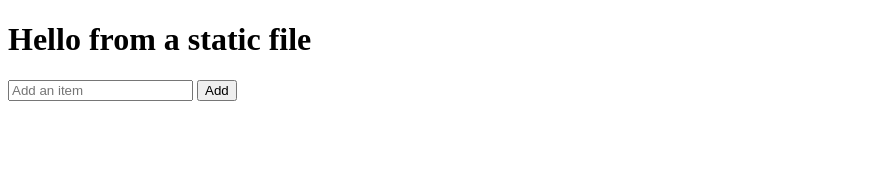
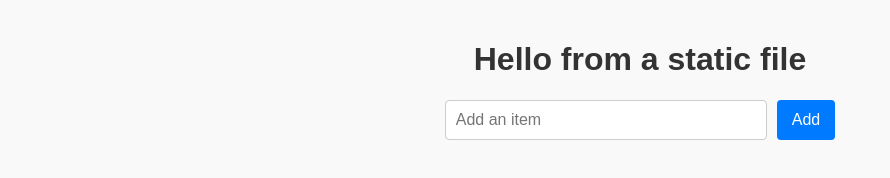
Before and after one commit to arima15/Task-manager-using-express.js, a website: page public/index.html in a window 1280 px wide. Shown: the whole page, without its empty margins (0-890 px from the left). Drawn offline with Linux system fonts and the light colour scheme; no server answers.

Commit message:
Add basic css styling

```diff
--- a/public/index.html
+++ b/public/index.html
@@ -4,6 +4,7 @@
     <meta charset="UTF-8">
     <meta name="viewport" content="width=device-width, initial-scale=1.0">
     <title>Static File</title>
+    <link rel="stylesheet" href="styles.css">
 </head>
 <body>
     <h1>Hello from a static file</h1>
@@ -13,6 +14,7 @@
         <button type="submit">Add</button>
     </form>
     <ul id="item-list"></ul>
+
     <script>
         const form = document.getElementById('item-form');
         const input = document.getElementById('item-input');
@@ -29,7 +31,7 @@
                 });
 
                 input.value = '';
-                    LoadItems();
+                loadItems();
             }
         });
 
@@ -40,8 +42,6 @@
         }
 
         loadItems();
-
     </script>
-
 </body>
 </html>
--- /dev/null
+++ b/public/styles.css
@@ -0,0 +1,48 @@
+body {
+    font-family: Arial, sans-serif;
+    margin: 0;
+    padding: 20px;
+    background-color: #f9f9f9;
+}
+h1 {
+    text-align: center;
+    color: #333;
+}
+form {
+    display: flex;
+    justify-content: center;
+    margin-bottom: 20px;
+}
+#item-input {
+    padding: 10px;
+    font-size: 16px;
+    border: 1px solid #ccc;
+    border-radius: 4px;
+    width: 300px;
+}
+button {
+    padding: 10px 15px;
+    font-size: 16px;
+    color: white;
+    background-color: #007bff;
+    border: none;
+    border-radius: 4px;
+    margin-left: 10px;
+    cursor: pointer;
+}
+button:hover {
+    background-color: #0056b3;
+}
+ul {
+    list-style-type: none;
+    padding: 0;
+    max-width: 400px;
+    margin: 0 auto;
+}
+li {
+    background-color: white;
+    margin: 5px 0;
+    padding: 10px;
+    border-radius: 4px;
+    box-shadow: 0 2px 4px rgba(0, 0, 0, 0.1);
+}
```
Lines whose indentation alone changed are shown as unchanged.
